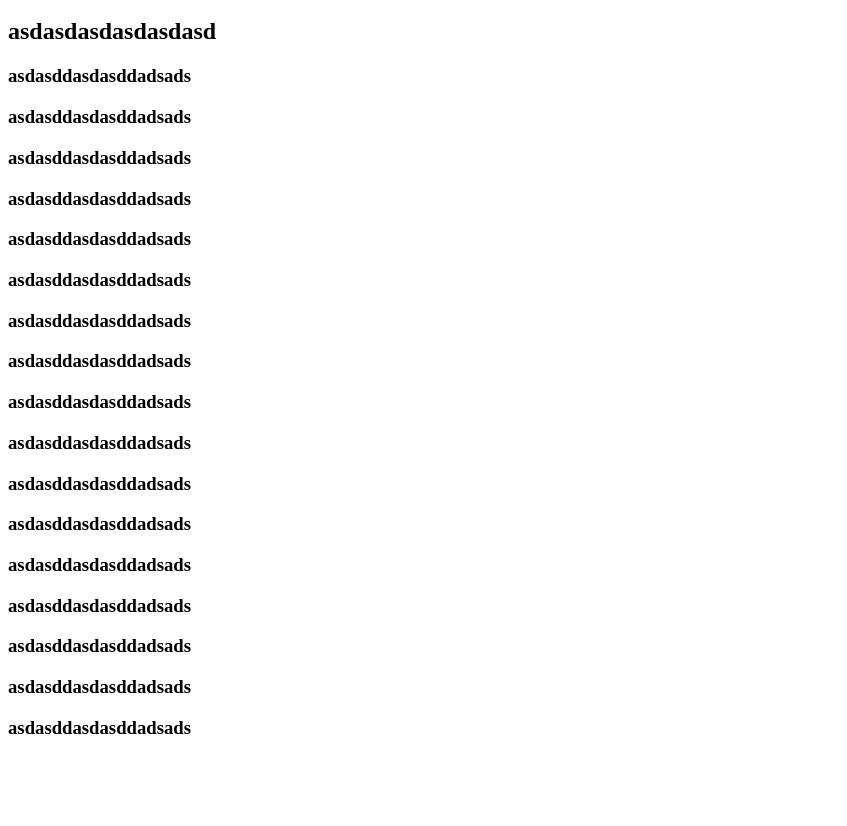
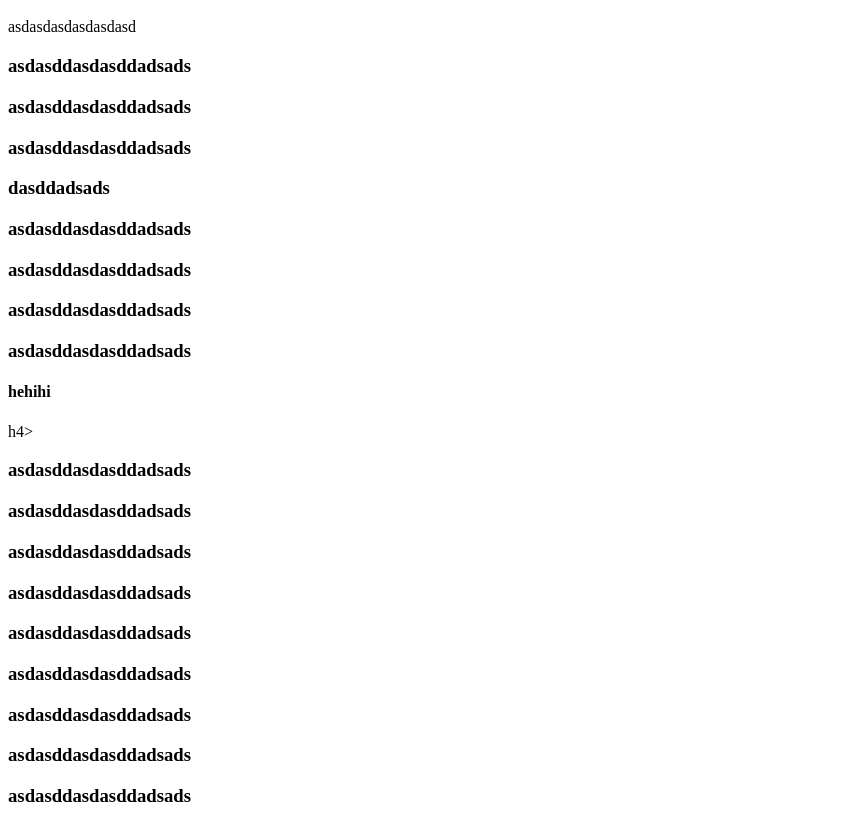
Before and after one commit to devo-local/demo-repository, a website: page index.html in a window 1280 px wide. Shown: the part 48-874 px from the top of the page, without its empty margins (0-847 px from the left). Before the commit the page ends 806 px from the top, so only its background shows below. Drawn offline with Linux system fonts and the light colour scheme.

Commit message:
Update index.html (#35)

```diff
--- a/index.html
+++ b/index.html
@@ -1,16 +1,16 @@
 <h1>Welcome to the website generated by my demo repository</h1>
-<h2>asdasdasdasdasdasd</h2>
+asdasdasdasdasdasd</h2>
 <h3>asdasddasdasddadsads</h3>
+<h3>asdasddasdasddadsads</h3>
+
+<h3>asdasddasdasddadsads</h3>
+<h3>dasddadsads</h3>
 <h3>asdasddasdasddadsads</h3>
 
 <h3>asdasddasdasddadsads</h3>
 <h3>asdasddasdasddadsads</h3>
 <h3>asdasddasdasddadsads</h3>
-
-<h3>asdasddasdasddadsads</h3>
-<h3>asdasddasdasddadsads</h3>
-<h3>asdasddasdasddadsads</h3>
-
+<h4>hehihi</h4>h4>
 <h3>asdasddasdasddadsads</h3>
 <h3>asdasddasdasddadsads</h3>
 <h3>asdasddasdasddadsads</h3>
```
